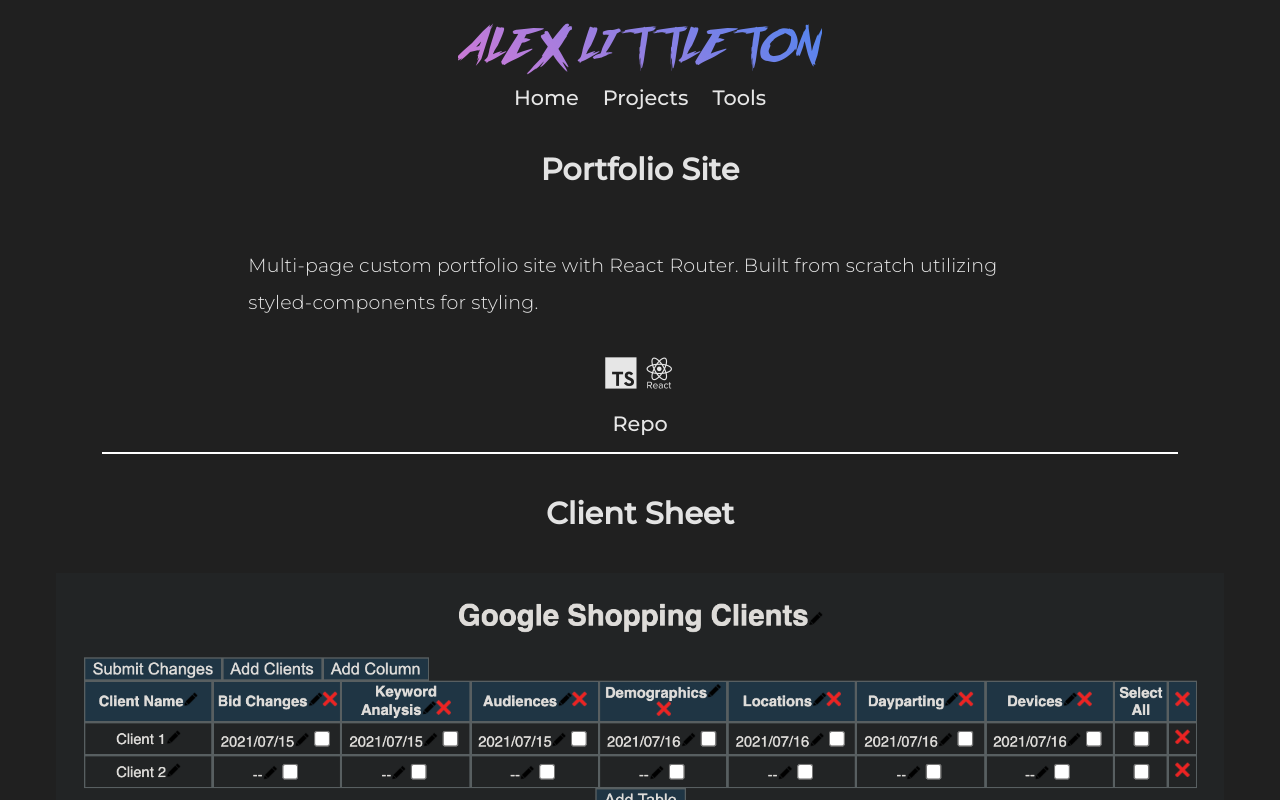
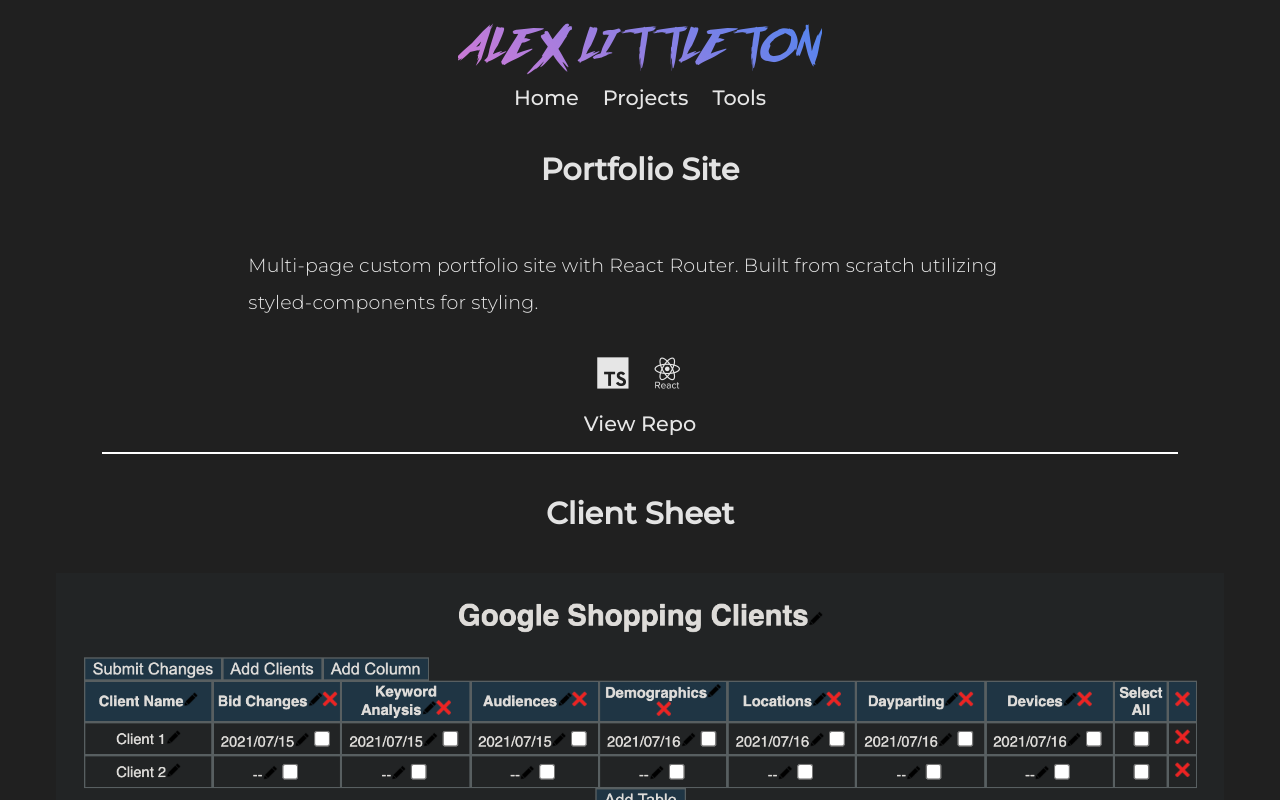
Before and after one commit to alexander-littleton/site, a React (Vite) app: page /projects in a window 1280 px wide. Built offline with nearby package versions, Linux system fonts and the light colour scheme.

Commit message:
DRY up project links and update copy 🛠️🛠️

```diff
--- a/src/pages/projects/Project.tsx
+++ b/src/pages/projects/Project.tsx
@@ -26,36 +26,17 @@ const ProjectDescription = styled.p`
 `;
 
 const DeviconContainer = styled.div`
-  display: "flex";
-  gap: 1em;
+  display: flex;
+  gap: 0.5em;
   font-size: 2em;
 `;
 
 const LinkContainer = styled.span`
   display: flex;
-  gap: 1.5em;
+  gap: 3em;
 `;
 
-const GithubLink = styled.a`
-  border: none;
-  background: linear-gradient(to right, #ee77d0, #008cff, #e6e6e6, #e6e6e6);
-  background-size: 300%;
-  background-position-x: 100%;
-  -webkit-background-clip: text;
-  background-clip: text;
-  -webkit-text-fill-color: transparent;
-  font-family: "Montserrat", sans-serif;
-  font-weight: 500;
-  font-size: 1.3em;
-  transition: background-position-x 1.3s;
-  user-select: none;
-  cursor: pointer;
-  &:hover {
-    background-position-x: 0%;
-  }
-`;
-
-const LiveDemoLink = styled.a`
+const ExternalLink = styled.a`
   border: none;
   background: linear-gradient(to right, #ee77d0, #008cff, #e6e6e6, #e6e6e6);
   background-size: 300%;
@@ -100,13 +81,13 @@ export default function Project({
         ))}
       </DeviconContainer>
       <LinkContainer>
-        <GithubLink href={gitHubLink} target="_blank">
-          Repo
-        </GithubLink>
+        <ExternalLink href={gitHubLink} target="_blank">
+          View Repo
+        </ExternalLink>
         {liveDemoLink ? (
-          <LiveDemoLink href={liveDemoLink} target="_blank">
-            Demo
-          </LiveDemoLink>
+          <ExternalLink href={liveDemoLink} target="_blank">
+            Go to Demo
+          </ExternalLink>
         ) : null}
       </LinkContainer>
     </ProjectWrapper>
```
